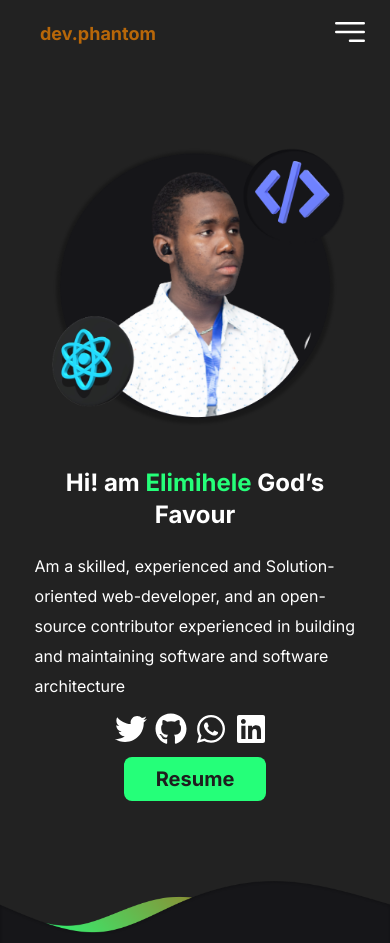
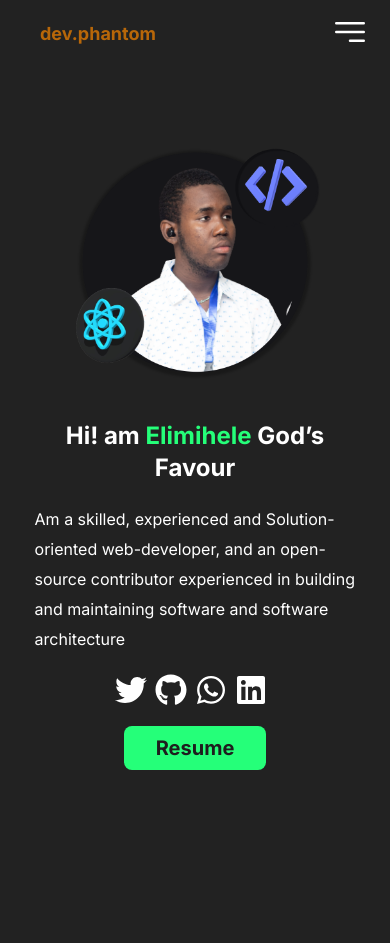
Before and after one commit to dev-phantom/my-portfolio, a Next.js app: page /HomePage in a window 390 px wide. After the commit the page ends 850 px from the top, so only its background shows below. Built offline with nearby package versions, Linux system fonts and the light colour scheme.

Commit message:
fix: fixed all issues on responsiveness

```diff
--- a/pages/About.jsx
+++ b/pages/About.jsx
@@ -17,7 +17,7 @@ const About = () => {
                     as a cloud storage technology
                 </p>
             </div>
-            <div className=" px-10 md:px-40">
+            <div className=" px-10 md:px-20 lg:px-40">
                 <h1 className="font-semibold text-2xl py-10 ">My <span className="text-primary">Experiences</span></h1>
                 <div className="grid grid-col-1 md:grid-cols-2 w-full gap-10">
                     <div className="bg-altBg rounded-lg  p-4 border-l-2 border-orange">
--- a/pages/Contact.jsx
+++ b/pages/Contact.jsx
@@ -26,7 +26,7 @@ const Contact = () => {
                     height={400}
                     />
                 </div>
-                <div className="">
+                <div className="w-full lg:w-1/2 flex justify-center items-center">
                     <form action="" >
                         <div className="mt-5">
                             <label htmlFor=""  className='capitalize text-primary font-bold text-[17px] font-Nunito not-italic leading-9'>Full Name</label>
--- a/pages/HomePage.jsx
+++ b/pages/HomePage.jsx
@@ -10,7 +10,7 @@ const HomePage = () => {
             router.push("https://drive.google.com/file/d/1v55ZM2hpi60JN0fZfZoEgRzDOyBFMfSp/view?usp=sharing")
         }
     return (
-        <div className="bg-bgColor w-full h-screen text-white">
+        <div className="bg-bgColor w-full text-white">
             <header>
                 <Navbar />
             </header>
@@ -18,14 +18,14 @@ const HomePage = () => {
             <main className='w-full flex flex-col-reverse lg:flex-row justify-between items-center px-5 md:px-10 py-20 '>
 
                 <div className='w-11/12 lg:w-1/2 px-0 md:px-4 pt-10'>
-                   <div className='font-bold md:text-3xl text-2xl md:text-left text-center'>Hi! am <span className='text-primary'>Elimihele</span> God’s Favour</div>
-                   <p className='md:w-[76%] w-full pt-5 leading-[30px] text-[16px] text-left'>
+                   <div className='font-bold md:text-3xl text-2xl lg:text-left text-center'>Hi! am <span className='text-primary'>Elimihele</span> God’s Favour</div>
+                   <p className='md:w-[76%] w-full pt-5 leading-[30px] text-[16px] lg:text-[16px] mx-0 lg:mx-0 md:text-center md:text-lg md:mx-auto lg:text-left text-left'>
                     Am a skilled, experienced and Solution-oriented web-developer,
                     and an open-source contributor experienced in building and maintaining
                      software and software architecture
                    </p>
-                   <div className="flex justify-center items-center md:flex md:justify-start md:items-start flex-col">
-                    <div className='py-3'>
+                   <div className="flex justify-center items-center lg:flex lg:justify-start lg:items-start flex-col">
+                    <div className='py-5'>
                         <Socials/>
                     </div>
                     <div>
@@ -39,7 +39,7 @@ const HomePage = () => {
                         <Image
                         src={PhantomImg}
                         alt="Picture of the author"
-                        width={300}
+                        className='md:w-[330px] w-[250px]'
 
                         />
                     </div>
@@ -47,7 +47,7 @@ const HomePage = () => {
 
             </main>
 
-            <footer className="w-full ">
+            <footer className="w-full absolute bottom-[-1]  hidden lg:flex">
                 <Image
                     src={FooterImg}
                     alt="Picture of the author"
--- a/pages/Projects.jsx
+++ b/pages/Projects.jsx
@@ -21,12 +21,12 @@ const Projects = () => {
                 <Navbar />
             </div>
             <h1 className="font-semibold text-3xl md:text-4xl py-10 text-center">My-<span className="text-primary">Projects</span></h1>
-            <div className="w-full grid grid-cols-1 md:grid-cols-2 gap-x-5 gap-y-10 md:px-14">
+            <div className="w-full grid grid-cols-1 lg:grid-cols-2 gap-x-5 gap-y-10 md:px-14">
             {projectInfo.map((items) => {
-                        return(
+                return(
 
-                <div className="card px-5 mx-auto mt-10 md:mt-0" key={items.id}>
-                    <div className="absolute right-[-20px] top-[-55px] md:right-[-6rem] md:top-12 bg-altBg w-[60%] md:w-[40%] p-2 rounded-lg">
+                <div className="card px-5 mx-auto mt-10 " key={items.id}>
+                    <div className="absolute right-[-20px] top-[-55px] lg:right-[-6rem]lg:top-12 bg-altBg w-[60%] md:w-[40%] p-2 rounded-lg">
                         <h2 className="text-sm text-orange capitalize">{items.first} <span className="text-primary font-bold text-center text-lg">.</span> {items.second} <span className="text-primary font-bold text-center text-lg">.</span> {items.third}</h2>
                         <h1 className="text-md capitalize leading-[25px] md:leading-[35px] py-1 md:py-3"><span className="text-primary">{items.name}</span> - {items.purpose}</h1>
                         <div className="flex justify-between px-1 pb-5">
```
